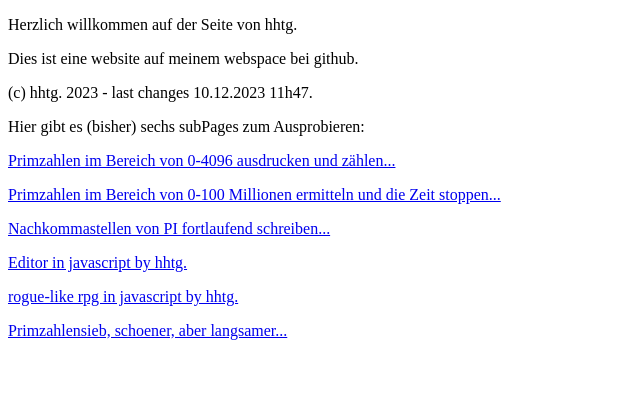
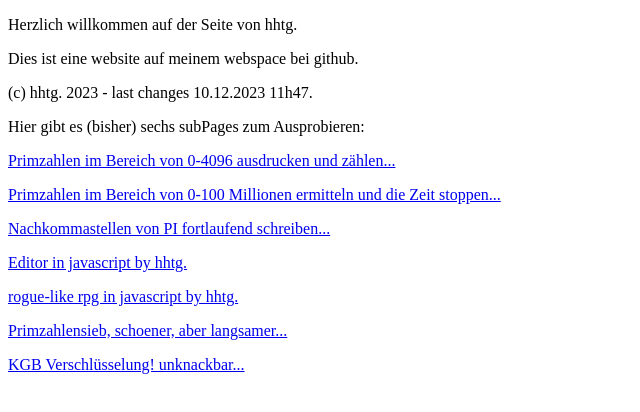
Before and after one commit to hhtg1968/hhtg1968.github.io, a plain HTML site: page index.html in a window 1280 px wide. Shown: the whole page, without its empty margins (0-640 px from the left). Drawn offline with Linux system fonts and the light colour scheme.

Commit message:
Update index.html

```diff
--- a/index.html
+++ b/index.html
@@ -15,5 +15,6 @@
 <p><a href="editor.html">Editor in javascript by hhtg.</a></p>
 <p><a href="rpg2.html">rogue-like rpg in javascript by hhtg.</a></p>
 <p><a href="primJS.html">Primzahlensieb, schoener, aber langsamer...</a></p>
+<p><a href="crypt.html">KGB Verschlüsselung! unknackbar...</a></p>
 </body>
 </html>
```
